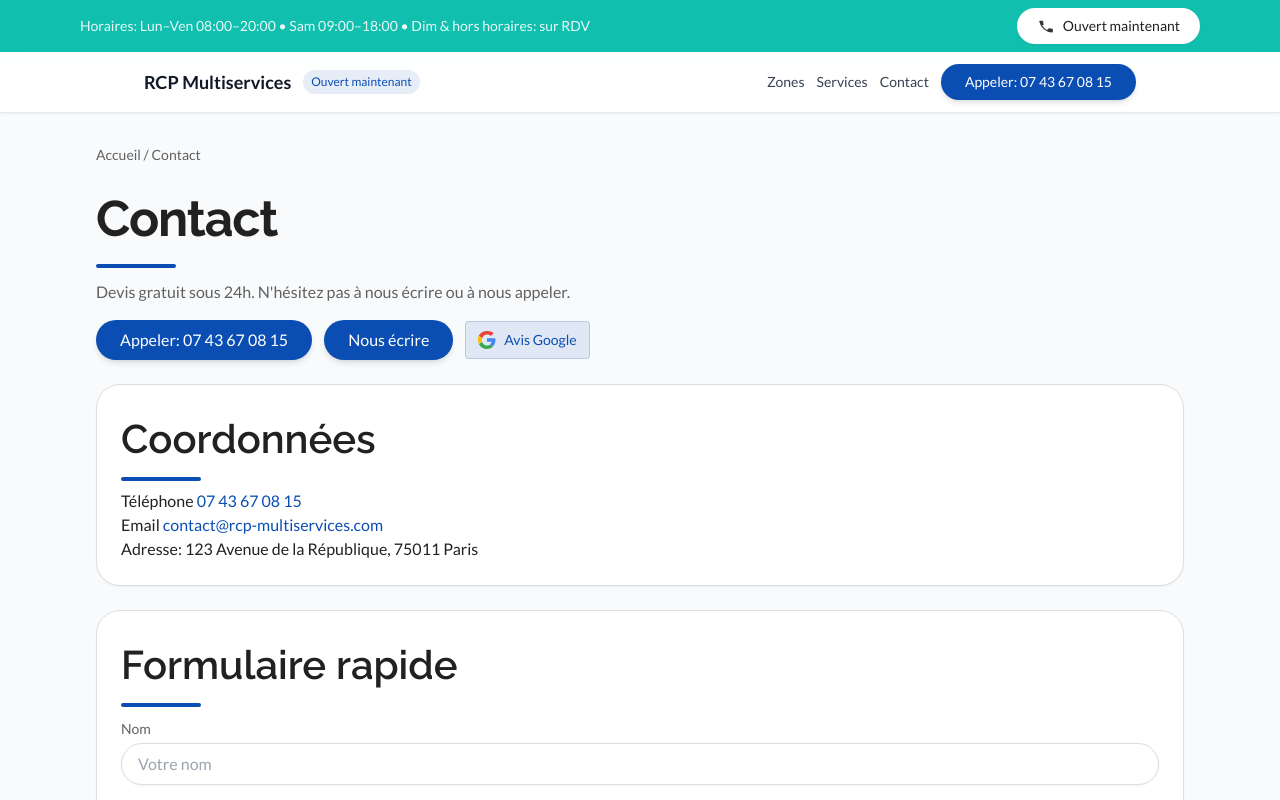
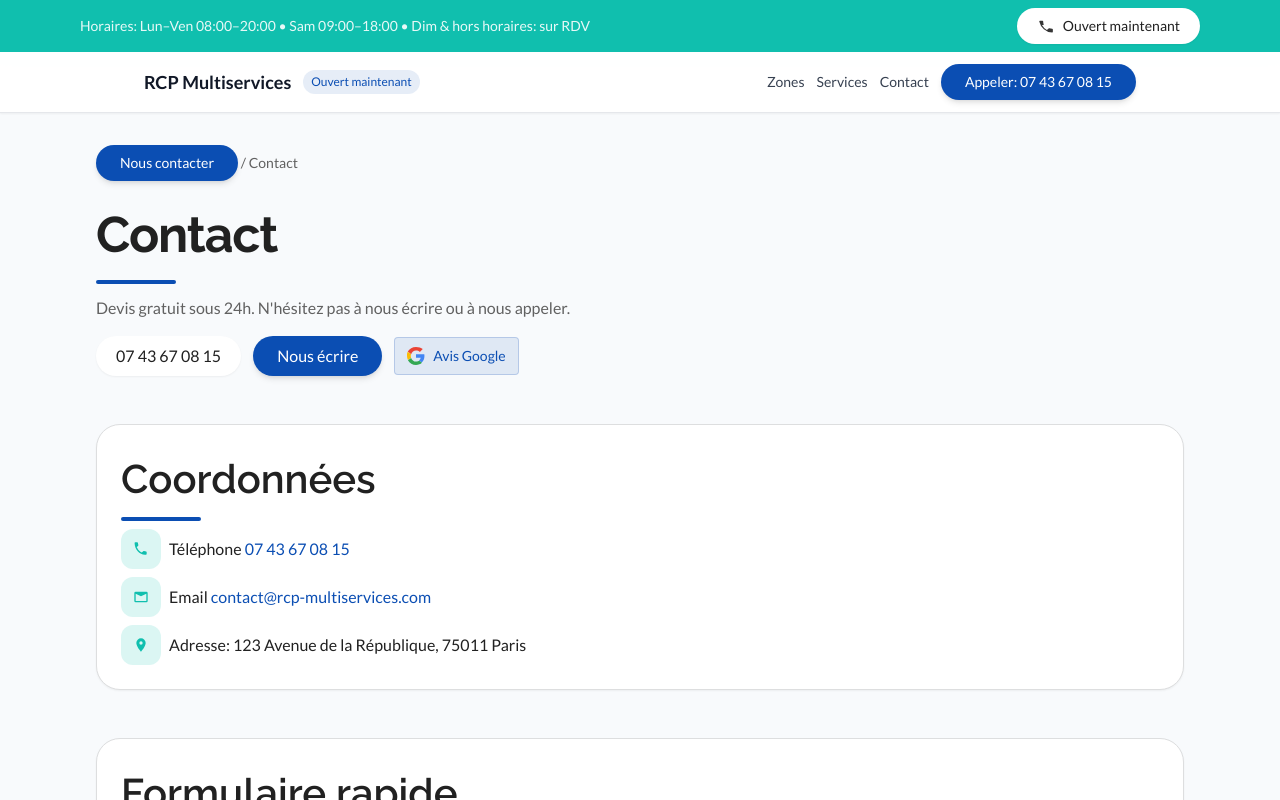
Before and after one commit to Soofmaax/RCP-Multiservices, a React (Vite) app: page /contact in a window 1280 px wide. Shown: the top 800 px of the page. Built offline with nearby package versions, Linux system fonts and the light colour scheme; no server answers.

Commit message:
feat(contact): update ContactPage layout and CTAs, add icons and spacing, adjust button styles
Co-authored-by: Genie <genie@cosine.sh>

```diff
--- a/src/pages/ContactPage.tsx
+++ b/src/pages/ContactPage.tsx
@@ -2,7 +2,7 @@ import { Helmet } from 'react-helmet-async';
 import { Link } from 'react-router-dom';
 import { GoogleReviewsBadge } from '../components';
 import { buildLocalBusinessLd } from '../utils/seo';
-import { btnPrimary, ctaRow } from '../utils/styles';
+import { ctaRow } from '../utils/styles';
 
 const SITE_URL = 'https://www.rcp-multiservices.com';
 
@@ -41,8 +41,8 @@ export default function ContactPage() {
 
       <main className="container">
         <nav className="text-sm text-neutral-600 mb-4">
-          <Link to="/" className="hover:underline">
-            Accueil
+          <Link to="/contact" className="btn-request">
+            Nous contacter
           </Link>{' '}
           / <span className="font-medium">Contact</span>
         </nav>
@@ -53,36 +53,51 @@ export default function ContactPage() {
           Devis gratuit sous 24h. N'hésitez pas à nous écrire ou à nous appeler.
         </p>
         <div className={ctaRow}>
-          <a className={btnPrimary} href="tel:+33743670815">
-            Appeler: 07&nbsp;43&nbsp;67&nbsp;08&nbsp;15
+          <a href="tel:+33743670815" className="btn-white">
+            07&nbsp;43&nbsp;67&nbsp;08&nbsp;15
           </a>
-          <a className={btnPrimary} href="mailto:contact@rcp-multiservices.com">
+          <a href="mailto:contact@rcp-multiservices.com" className="btn-request">
             Nous écrire
           </a>
           <GoogleReviewsBadge />
         </div>
 
-        <section className="mt-6 panel space-y-2">
+        <section className="section-spacious panel space-y-2">
           <h2 className="heading-2">Coordonnées</h2>
           <div className="accent mt-2"></div>
-          <ul className="text-neutral-900">
-            <li>
+          <ul className="text-neutral-900 space-y-2">
+          <li className="flex items-center gap-2">
+            <span className="icon-teal" aria-hidden="true">
+              <svg width="16" height="16" viewBox="0 0 24 24"><path fill="currentColor" d="M6.6 10.8c1.6 3.1 3.5 5.1 6.6 6.6l2.2-2.1c.3-.3.8-.4 1.2-.3c1 .3 2 .5 3 .6c.5.1.9.5.9 1v3c0 .6-.5 1-1.1 1C10.7 21.6 2.4 13.3 2.4 3.1c0-.6.4-1.1 1-1.1h3c.5 0 .9.4 1 1c.2 1 .4 2 .6 3c.1.4 0 .9-.3 1.2l-2.1 2.2Z"/></svg>
+            </span>
+            <span>
               Téléphone{' '}
               <a className="text-primary hover:underline" href="tel:+33743670815">
                 07 43 67 08 15
               </a>
-            </li>
-            <li>
+            </span>
+          </li>
+          <li className="flex items-center gap-2">
+            <span className="icon-teal" aria-hidden="true">
+              <svg width="16" height="16" viewBox="0 0 24 24"><path fill="currentColor" d="M4 4h16a2 2 0 0 1 2 2v12a2 2 0 0 1-2 2H4a2 2 0 0 1-2-2V6a2 2 0 0 1 2-2Zm8 7L4 7v11h16V7l-8 4Z"/></svg>
+            </span>
+            <span>
               Email{' '}
               <a className="text-primary hover:underline" href="mailto:contact@rcp-multiservices.com">
                 contact@rcp-multiservices.com
               </a>
-            </li>
-            <li>Adresse: 123 Avenue de la République, 75011 Paris</li>
-          </ul>
+            </span>
+          </li>
+          <li className="flex items-center gap-2">
+            <span className="icon-teal" aria-hidden="true">
+              <svg width="16" height="16" viewBox="0 0 24 24"><path fill="currentColor" d="M12 2a7 7 0 0 0-7 7c0 5.2 7 13 7 13s7-7.8 7-13a7 7 0 0 0-7-7Zm0 9.5a2.5 2.5 0 1 1 0-5a2.5 2.5 0 0 1 0 5Z"/></svg>
+            </span>
+            <span>Adresse: 123 Avenue de la République, 75011 Paris</span>
+          </li>
+        </ul>
         </section>
 
-        <section className="mt-6 panel">
+        <section className="section-spacious panel">
           <h2 className="heading-2">Formulaire rapide</h2>
           <div className="accent mt-2"></div>
           <form
```
